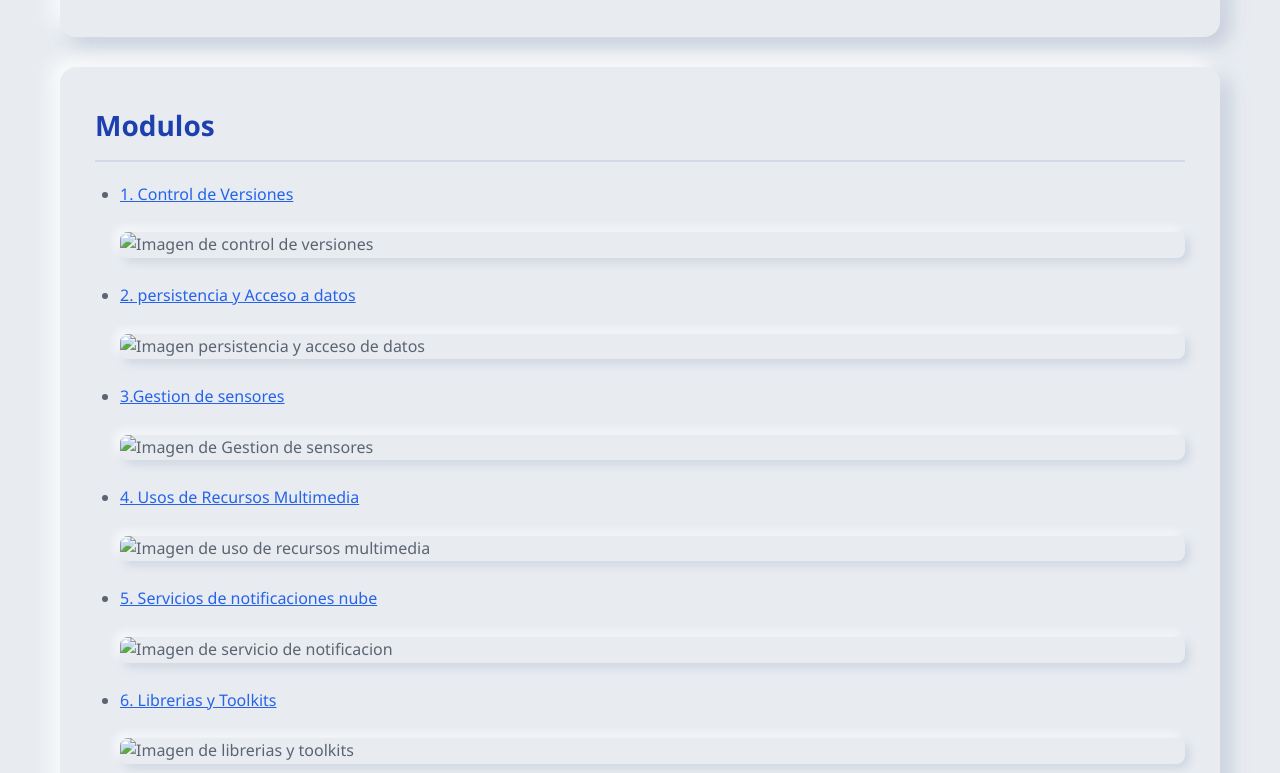
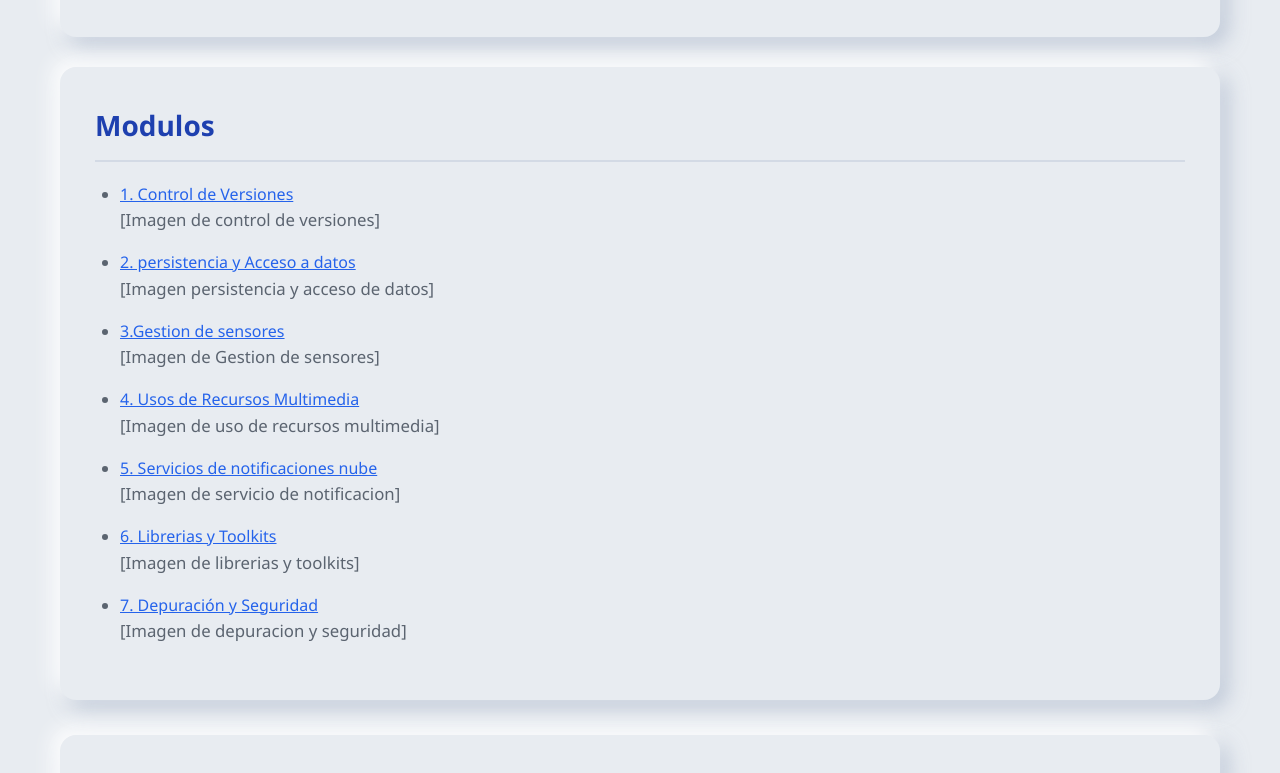
Before and after one commit to Ezeq79/Actividad3P, a plain HTML site: page TutorialWeb/index.html in a window 1280 px wide. Shown: the part 179-952 px from the top of the page. Drawn offline with Linux system fonts and the light colour scheme.

Commit message:
Add files via upload
reemplazo de archivos

```diff
--- a/TutorialWeb/index.html
+++ b/TutorialWeb/index.html
@@ -19,32 +19,31 @@
             <ul>
                 <li>
                     <a href="pages/verciones.html"> 1. Control de Versiones</a>
-                    <img src="" alt="Imagen de control de versiones">
+                    <p>[Imagen de control de versiones]</p>
                 </li>
                 <li>
                     <a href="pages/persistencia.html"> 2. persistencia y Acceso a datos</a>
-                    <img src="" alt="Imagen persistencia y acceso de datos">
+                    <p>[Imagen persistencia y acceso de datos]</p>
                 </li>
                 <li>
                     <a href="pages/sensores.html"> 3.Gestion de sensores</a>
-                    <img src="" alt="Imagen de Gestion de sensores">
+                    <p>[Imagen de Gestion de sensores]</p>
                 </li>
                 <li>
                     <a href="pages/recusosMultimedia.html"> 4. Usos de Recursos Multimedia</a>
-                    <img src="" alt="Imagen de uso de recursos multimedia">
+                    <p>[Imagen de uso de recursos multimedia]</p>
                 </li>
                 <li>
-
                     <a href="pages/notificacion.html"> 5. Servicios de notificaciones nube</a>
-                    <img src="" alt="Imagen de servicio de notificacion">
+                    <p>[Imagen de servicio de notificacion]</p>
                 </li>
                 <li>
                     <a href="pages/librerias.html"> 6. Librerias y Toolkits</a>
-                    <img src="" alt="Imagen de librerias y toolkits">
+                    <p>[Imagen de librerias y toolkits]</p>
                 </li>
                 <li>
                     <a href="pages/depuracion.html"> 7. Depuración y Seguridad</a>
-                    <img src="" alt="Imagen de depuracion y seguridad">
+                    <p>[Imagen de depuracion y seguridad]</p>
                 </li>
             </ul>
         </section>
```
